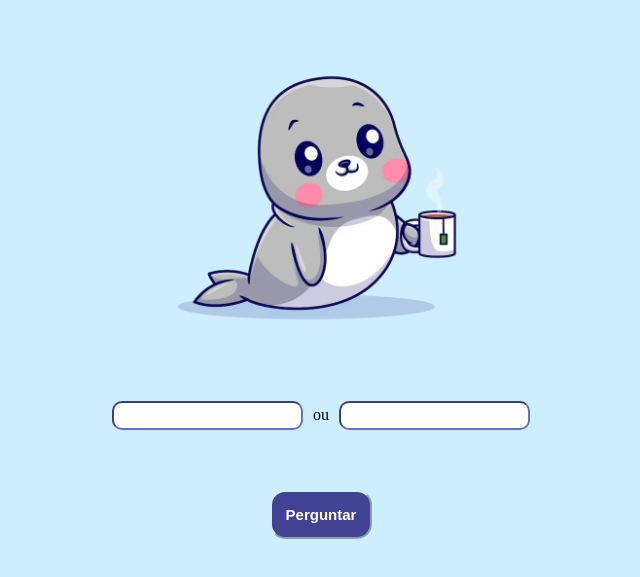
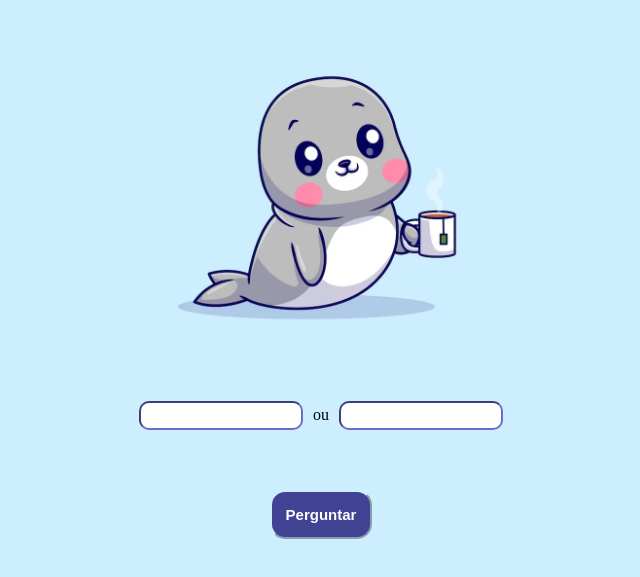
Before and after one commit to MarquesFernanda/pergunte-a-foca, a plain HTML site: page index.html in a window 1280 px wide. Shown: the part 87-664 px from the top of the page, without its empty margins (319-959 px from the left). Drawn offline with Linux system fonts and the light colour scheme.

Commit message:
Update style.css

```diff
--- a/style.css
+++ b/style.css
@@ -11,7 +11,7 @@
     flex-direction: row;
     gap: 10px;
     padding: 20px;
-    max-width: 100px;
+    width: 100%;
 }
 
 h1 {
@@ -29,14 +29,16 @@ button {
     cursor: pointer;
     font-weight: 600;
     transition: transform 1s;
+    max-width: 120px;
 }
 button:hover {
     transform: scale(1.1);
 }
 input {
     padding: 5px;
-    border-radius: 10px ;
+    border-radius: 10px;
     border-color: #6c6cc9;
+    max-width: 150px;
 }
 body {
     background-color: #CDEEFF;
```
